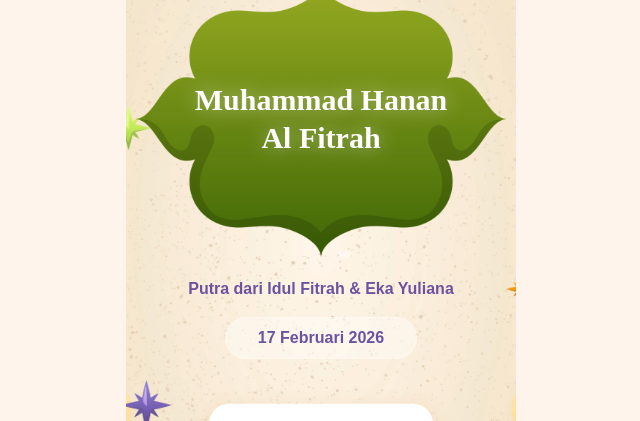
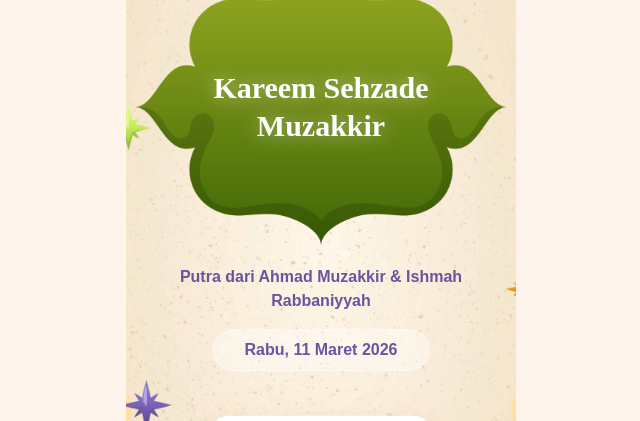
Before and after one commit to ideadigitalcreative/aqiqah, a React (Vite) app: page / in a window 1280 px wide. Shown: the part 154-575 px from the top of the page, without its empty margins (319-959 px from the left). Built offline with nearby package versions, Linux system fonts and the light colour scheme; no server answers; the database is empty.

Commit message:
Update baby name, parents, date, and location information

```diff
--- a/src/App.tsx
+++ b/src/App.tsx
@@ -113,7 +113,7 @@ const App: React.FC = () => {
   });
 
   useEffect(() => {
-    const targetDate = new Date('2026-02-17T10:00:00+07:00').getTime();
+    const targetDate = new Date('2026-03-11T10:00:00+08:00').getTime();
 
     const interval = setInterval(() => {
       const now = new Date().getTime();
@@ -215,14 +215,14 @@ const App: React.FC = () => {
               style={{ backgroundImage: 'url("/shape.webp")' }}
             >
               <h1 className="font-display text-[24px] font-bold text-glow text-white leading-tight px-4 text-center">
-                Muhammad Hanan Al Fitrah
+                Kareem Sehzade Muzakkir
               </h1>
             </div>
             <p className="mb-4 font-bold mt-12" style={{ color: '#6c52a1' }}>
-              Putra dari Idul Fitrah & Eka Yuliana
+              Putra dari Ahmad Muzakkir & Ishmah Rabbaniyyah
             </p>
             <div className="inline-block px-8 py-2 bg-white/40 backdrop-blur-md rounded-full border border-white/30 mb-12 font-bold" style={{ color: '#6c52a1' }}>
-              17 Februari 2026
+              Rabu, 11 Maret 2026
             </div>
             <button
               onClick={() => scrollTo('doa')}
@@ -270,7 +270,7 @@ const App: React.FC = () => {
             <div className="w-40 h-40 mx-auto mb-6 bg-secondary rounded-full flex items-center justify-center overflow-hidden shadow-inner border-4 border-white/50 relative">
               <img
                 src="/baby1.png"
-                alt="Muhammad Hanan Al Fitrah"
+                alt="Kareem Sehzade Muzakkir"
                 className="w-full h-full object-cover scale-150 origin-center"
               />
             </div>
@@ -278,14 +278,14 @@ const App: React.FC = () => {
               Dengan penuh rasa syukur kepada Allah SWT, kami mengundang Bapak/Ibu/Saudara/i untuk hadir dalam acara Tasyakuran Aqiqah putra kami tercinta:
             </p>
             <h3 className="font-display text-2xl font-bold mb-2" style={{ color: 'rgb(108, 82, 161)' }}>
-              Muhammad Hanan Al Fitrah
+              Kareem Sehzade Muzakkir
             </h3>
             <div className="w-12 h-0.5 bg-accent mx-auto mb-4" />
             <p className="text-xs text-muted-foreground uppercase tracking-widest mb-1">
               Putra dari
             </p>
             <p className="font-semibold text-brown">
-              Idul Fitrah & Eka Yuliana
+              Ahmad Muzakkir & Ishmah Rabbaniyyah
             </p>
           </div>
         </section>
@@ -316,7 +316,7 @@ const App: React.FC = () => {
                 </div>
                 <div>
                   <p className="text-xs uppercase tracking-wider text-muted-foreground">Tanggal</p>
-                  <p className="font-semibold text-brown">17 Februari 2026</p>
+                  <p className="font-semibold text-brown">Rabu, 11 Maret 2026</p>
                 </div>
               </div>
               <div className="bg-white/90 backdrop-blur-sm p-5 rounded-lg shadow-soft flex items-center gap-4">
@@ -325,7 +325,7 @@ const App: React.FC = () => {
                 </div>
                 <div>
                   <p className="text-xs uppercase tracking-wider text-muted-foreground">Waktu</p>
-                  <p className="font-semibold text-brown">Pukul 10.00 WIB – Selesai</p>
+                  <p className="font-semibold text-brown">Pukul 10.00 WITA – Selesai</p>
                 </div>
               </div>
             </div>
@@ -351,7 +351,7 @@ const App: React.FC = () => {
                   height="100%"
                   frameBorder="0"
                   style={{ border: 0 }}
-                  src="https://maps.google.com/maps?q=-5.23366,119.464269&z=17&output=embed"
+                  src="https://maps.google.com/maps?q=-5.095288,119.52568&z=17&output=embed"
                   allowFullScreen
                 ></iframe>
               </div>
@@ -359,13 +359,13 @@ const App: React.FC = () => {
                 <Navigation className="text-primary" size={24} strokeWidth={1.5} />
               </div>
               <p className="font-semibold text-brown mb-1">
-                Jl. Nurul Jihad, Biring Kaloro
+                Perumahan Sudiang Raya ( PSR ) K 4 No. 14
               </p>
               <p className="text-sm text-muted-foreground mb-6">
-                Kec. Somba Opu, Kab. Gowa
+                Kec. Biringkanaya, Kota Makassar
               </p>
               <a
-                href="https://www.google.com/maps/search/?api=1&query=-5.23366,119.464269"
+                href="https://maps.app.goo.gl/u3P5WyybdD8z5Jzs9"
                 target="_blank"
                 rel="noopener noreferrer"
                 onClick={(e) => e.stopPropagation()}
@@ -471,7 +471,7 @@ const App: React.FC = () => {
               <div className="space-y-2">
                 <p className="text-xs uppercase tracking-widest text-muted-foreground">Keluarga Besar</p>
                 <p className="font-display text-xl font-bold" style={{ color: 'rgb(108, 82, 161)' }}>
-                  Idul Fitrah & Eka Yuliana
+                  Ahmad Muzakkir & Ishmah Rabbaniyyah
                 </p>
               </div>
             </div>
@@ -485,7 +485,7 @@ const App: React.FC = () => {
             </button>
 
             <p className="text-[10px] pt-4 font-medium" style={{ color: 'rgb(108, 82, 161)' }}>
-              © 2026 Muhammad Hanan Al Fitrah
+              © 2026 Kareem Sehzade Muzakkir
             </p>
           </div>
         </section>
@@ -494,7 +494,7 @@ const App: React.FC = () => {
       {/* SHARE BUTTON */}
       <button
         onClick={() => {
-          const text = encodeURIComponent("Assalamu'alaikum, kami mengundang Bapak/Ibu/Saudara/i untuk hadir di acara Tasyakuran Aqiqah putra kami Muhammad Hanan Al Fitrah. Info selengkapnya: https://muhammad-hanan-al-fitrah.vercel.app/");
+          const text = encodeURIComponent("Assalamu'alaikum, kami mengundang Bapak/Ibu/Saudara/i untuk hadir di acara Tasyakuran Aqiqah putra kami Kareem Sehzade Muzakkir. Info selengkapnya: https://muhammad-hanan-al-fitrah.vercel.app/");
           window.open(`https://wa.me/?text=${text}`, '_blank');
         }}
         style={{ color: 'rgb(108, 82, 161)' }}
```
